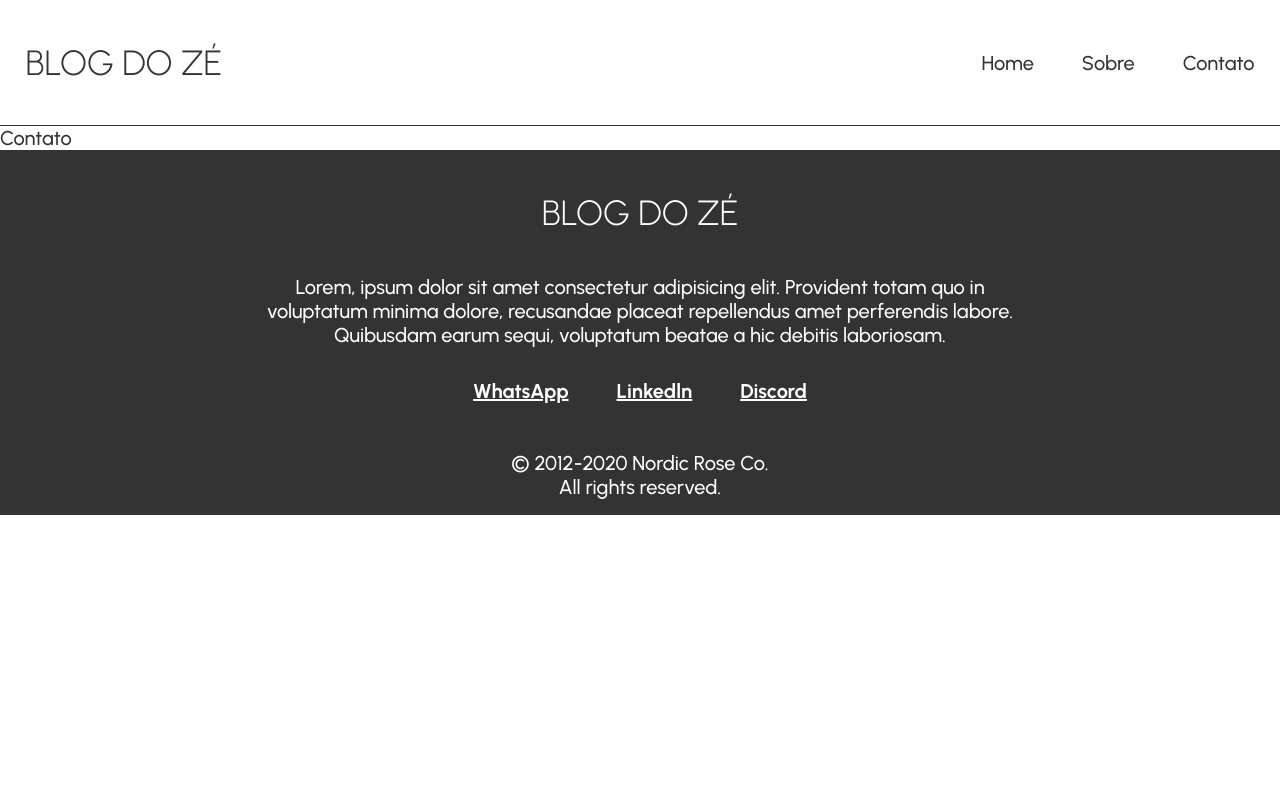
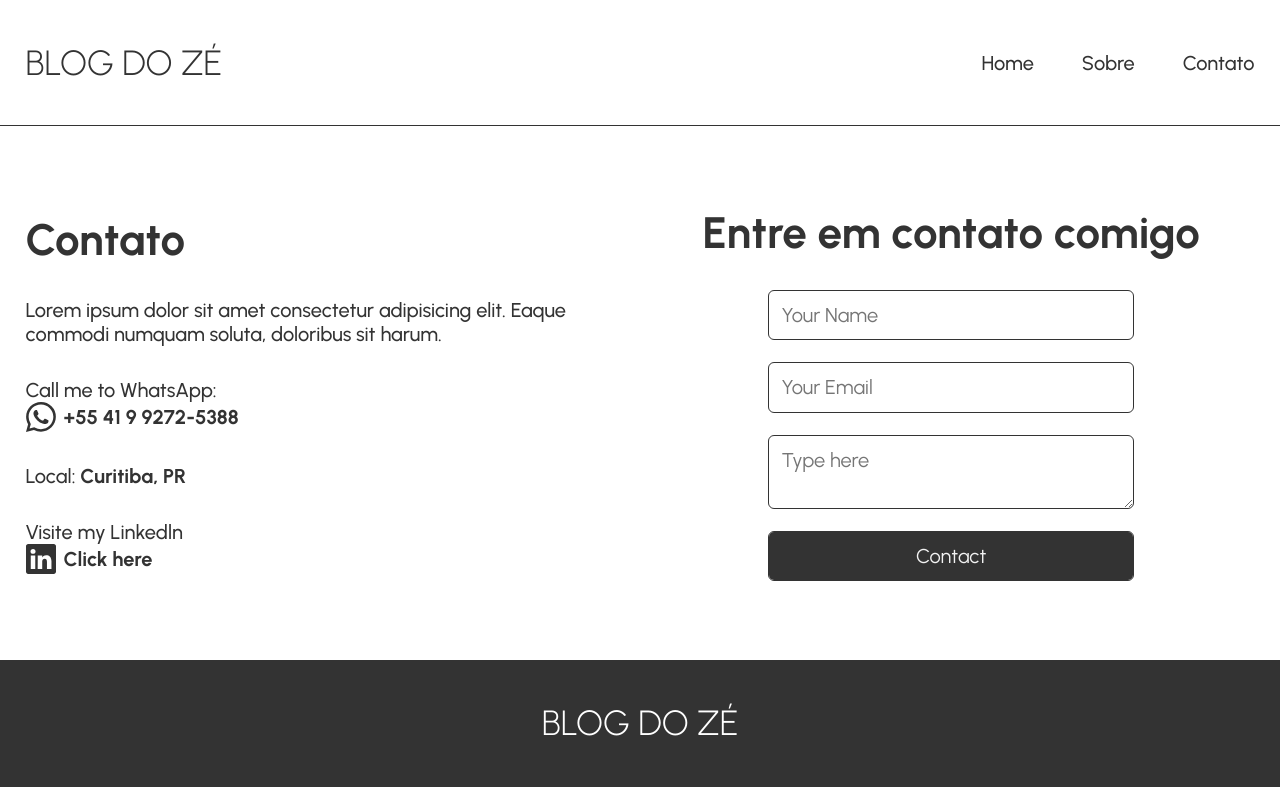
Before and after one commit to clowdcap/blog-dev, a React (Create React App) app in the folder frontend/: page /contato in a window 1280 px wide. Shown: the top 787 px of the page. Built offline with nearby package versions, Linux system fonts and the light colour scheme.

Commit message:
update contato

```diff
--- /dev/null
+++ b/frontend/src/components/contact/Contact.jsx
@@ -0,0 +1,70 @@
+import React from 'react'
+import './contact.scss'
+
+import { BsLinkedin, BsWhatsapp } from 'react-icons/bs'
+
+const Contact = () => {
+    return (
+        <section className="contact">
+            <div className="container__contact center">
+                <div className="text__contact">
+                    <h1>Contato</h1>
+                    <ul className='list__contact'>
+                        <li>Lorem ipsum dolor sit amet consectetur adipisicing elit.
+                            Eaque commodi numquam soluta, doloribus sit harum. </li>
+                        <li>
+                            <p>Call me to WhatsApp:</p>
+                            <a href='tel:+5541992725388'>
+                                < BsWhatsapp className='icone'/> +55 41 9 9272-5388
+                            </a>
+                        </li>
+
+                        <li>
+                            <p>Local: <span>Curitiba, PR</span></p>
+                        </li>
+
+                        <li>
+                            <p>Visite my Linkedln</p>
+                            <a
+                                href="https://www.linkedin.com/in/jose-marinho-dev/"
+                                target="_blank"
+                                rel="noreferrer">
+                                    <BsLinkedin className='icone' /> Click here
+                            </a>
+                        </li>
+
+
+
+                    </ul>
+                </div>
+                <div className="form__contact">
+                    <div className="titulo__form">
+                        <h1>Entre em contato comigo</h1>
+                    </div>
+                    <form>
+                        <input
+                            type="text"
+                            name="nome"
+                            id="nome_contact"
+                            placeholder='Your Name' />
+
+                        <input
+                            type="email"
+                            name="email"
+                            id="email_contact"
+                            placeholder='Your Email'/>
+
+                        <textarea
+                            name="text"
+                            id="text_contact"
+                            placeholder='Type here' />
+
+                        <button type="submit">Contact</button>
+                    </form>
+                </div>
+            </div>
+        </section>
+    )
+}
+
+export default Contact
--- /dev/null
+++ b/frontend/src/components/contact/contact.scss
@@ -0,0 +1,115 @@
+section.contact {
+    width: 100%;
+    margin: 5rem 0;
+
+    .container__contact {
+        display: flex;
+        flex-direction: row;
+        align-items: center;
+        justify-content: center;
+        gap: 1rem;
+
+        .text__contact {
+            flex: 1;
+            display: flex;
+            flex-direction: column;
+            gap: 2rem;
+
+            h1 {
+                font-size: var(--f_destaque);
+            }
+
+            .list__contact {
+                display: flex;
+                flex-direction: column;
+                gap: 2rem;
+
+                li {
+                    display: flex;
+                    flex-direction: column;
+                    p {
+                        font-size: var(--f_texto);
+                    }
+                    a {
+                        display: flex;
+                        gap: .5rem;
+                        align-items: center;
+                        font-size: var(--f_texto);
+                        font-weight: 700;
+
+                        &:hover {
+                            color: var(--destaque) !important;
+                        }
+
+                        .icone {
+                            font-size: 30px !important;
+                        }
+                    }
+
+                    span {
+                        font-size: var(--f_texto);
+                        font-weight: 700;
+
+                        &:hover {
+                            color: var(--destaque) !important;
+                        }
+                    }
+
+                }
+            }
+
+
+        }
+
+        .form__contact {
+            flex: 1;
+            width: 100%;
+
+            .titulo__form {
+                text-align: center;
+
+                h1 {
+                    font-size: var(--f_destaque);
+                    margin-bottom: 2rem ;
+                }
+
+            }
+
+            form {
+                display: flex;
+                flex-direction: column;
+                align-items: center;
+                justify-content: center;
+                gap: 1.5rem;
+
+
+                input, textarea, button {
+                    width: 60%;
+                    padding: 2%;
+                    border: none;
+                    outline: var(--borda);
+                    border-radius: var(--borda_rounded);
+                    font-size: var(--texto);
+
+                    &:hover {
+                        outline: 1px solid var(--destaque);
+                    }
+                    &:active {
+                        outline: 3px solid var(--destaque);
+                    }
+                }
+
+                button {
+                    background: var(--btn);
+                    color: var(--texto_btn);
+                    font-size: var(--texto);
+                }
+
+                textarea {
+                    max-width: 650px !important;
+                    min-width: 60% !important;
+                }
+            }
+        }
+    }
+}
--- a/frontend/src/pages/contato/Contato.jsx
+++ b/frontend/src/pages/contato/Contato.jsx
@@ -1,8 +1,11 @@
 import React from 'react'
+import Contact from '../../components/contact/Contact'
 
 const Contato = () => {
   return (
-    <div>Contato</div>
+    <>
+      <Contact />
+    </>
   )
 }
 
```
Also changed, not shown: 1 other file (tests, documents, lock files or other folders).
